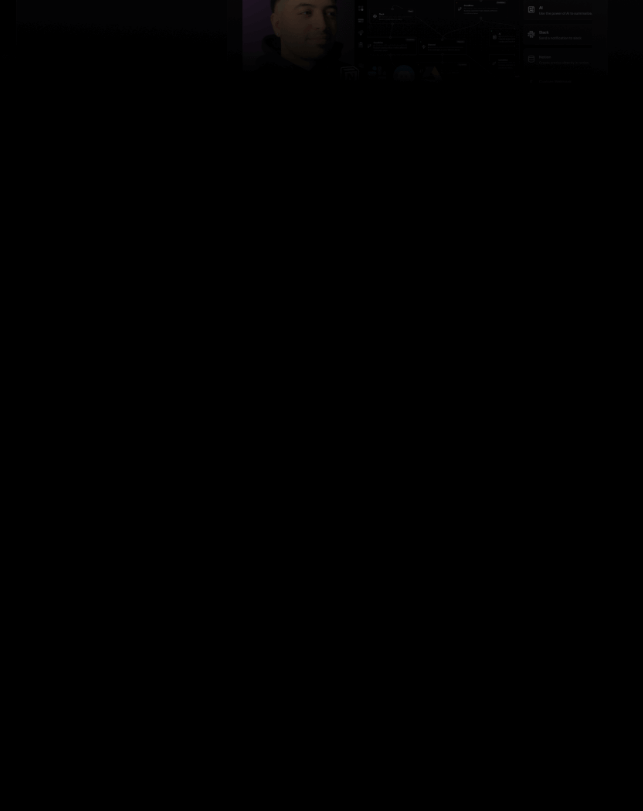
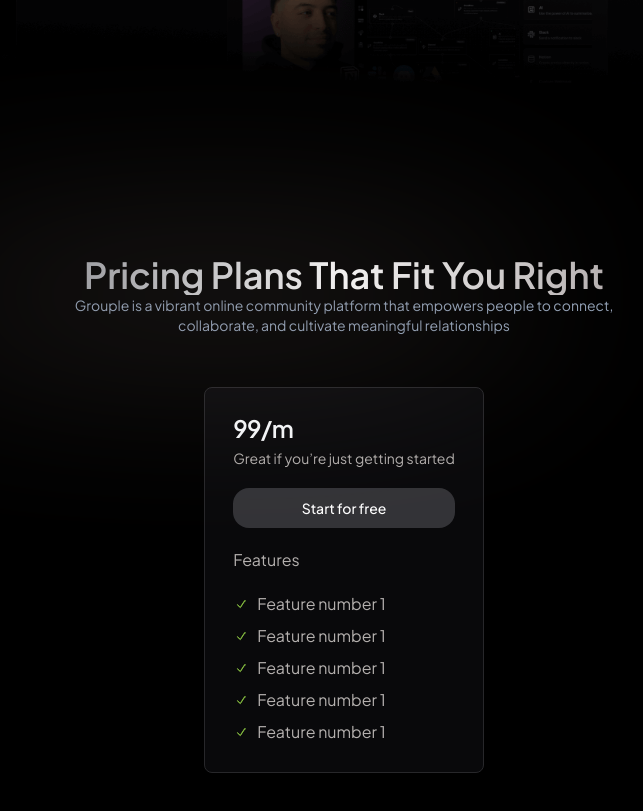
Before and after one commit to tayoolaigbe/grouple, a Next.js app: page / in a window 1280 px wide. Shown: the part 1022-1833 px from the top of the page, without its empty margins (296-939 px from the left). Before the commit the page ends 1293 px from the top, so only its background shows below. Built offline with nearby package versions, Linux system fonts and the light colour scheme.

Commit message:
completed the landing page

```diff
--- /dev/null
+++ b/src/app/(landing)/_components/pricing/index.tsx
@@ -0,0 +1,70 @@
+import BackdropGradient from "@/components/global/backdrop-gradient"
+import GradientText from "@/components/global/gradient-text"
+import { Button } from "@/components/ui/button"
+import { Card, CardDescription, CardTitle } from "@/components/ui/card"
+import { Check } from "@/icons"
+import Link from "next/link"
+
+type Props = {}
+
+export const PricingSection = (props: Props) => {
+    return (
+        <div
+            className="w-full pt-20 flex flex-col items-center gap-3"
+            id="pricing"
+        >
+            <BackdropGradient className="w-8/12 h-full opacity-40 flex flex-col items-center">
+                <GradientText
+                    className="text-4xl font-semibold text-center"
+                    element="H2"
+                >
+                    Pricing Plans That Fit You Right
+                </GradientText>
+                <p className="text-sm md:text-center text-left text-muted-foreground">
+                    Grouple is a vibrant online community platform that empowers
+                    people to connect, <br className="hidden md:block" />
+                    collaborate, and cultivate meaningful relationships
+                </p>
+            </BackdropGradient>
+            <Card className="p-7 mt-10 md:w-auto w-full bg-themeBlack border-themeGray">
+                <div className="flex flex-col gap-2">
+                    <CardTitle>99/m</CardTitle>
+                    <CardDescription className="text-[#B4B0AE]">
+                        Great if you’re just getting started
+                    </CardDescription>
+                    <Link href="#" className="w-full mt-3">
+                        <Button
+                            variant="default"
+                            className="bg-[#333337] w-full rounded-2xl text-white hover:text-[#333337]"
+                        >
+                            Start for free
+                        </Button>
+                    </Link>
+                </div>
+                <div className="flex flex-col gap-2 text-[#B4B0AE] mt-5">
+                    <p>Features</p>
+                    <span className="flex gap-2 mt-3 items-center">
+                        <Check />
+                        Feature number 1
+                    </span>
+                    <span className="flex gap-2 items-center">
+                        <Check />
+                        Feature number 1
+                    </span>
+                    <span className="flex gap-2 items-center">
+                        <Check />
+                        Feature number 1
+                    </span>
+                    <span className="flex gap-2 items-center">
+                        <Check />
+                        Feature number 1
+                    </span>
+                    <span className="flex gap-2 items-center">
+                        <Check />
+                        Feature number 1
+                    </span>
+                </div>
+            </Card>
+        </div>
+    )
+}
--- a/src/app/(landing)/page.tsx
+++ b/src/app/(landing)/page.tsx
@@ -1,5 +1,16 @@
+import dynamic from "next/dynamic"
 import CallToAction from "./_components/call-to-action"
 import DashboardSnippet from "./_components/dashboard-snippet"
+
+const PricingSection = dynamic(
+    () =>
+        import("./_components/pricing").then(
+            (component) => component.PricingSection,
+        ),
+    {
+        ssr: true,
+    },
+)
 
 export default function Home() {
     return (
@@ -8,6 +19,7 @@
                 <CallToAction />
                 <DashboardSnippet />
             </div>
+            <PricingSection />
         </main>
     )
 }
--- /dev/null
+++ b/src/components/global/backdrop-gradient/index.tsx
@@ -0,0 +1,23 @@
+import { cn } from "@/lib/utils"
+
+type Props = {
+    children: React.ReactNode
+    className?: string
+    container?: string
+}
+
+const BackdropGradient = ({ children, className, container }: Props) => {
+    return (
+        <div className={cn("relative w-full flex flex-col", container)}>
+            <div
+                className={cn(
+                    "absolute rounded-[50%] radial--blur mx-10",
+                    className,
+                )}
+            />
+            {children}
+        </div>
+    )
+}
+
+export default BackdropGradient
--- a/src/constants/menus.tsx
+++ b/src/constants/menus.tsx
@@ -21,7 +21,7 @@
         id: 1,
         label: "Pricing",
         icon: <CreditCard />,
-        path: "pricing",
+        path: "#pricing",
         section: true,
     },
     {
```
